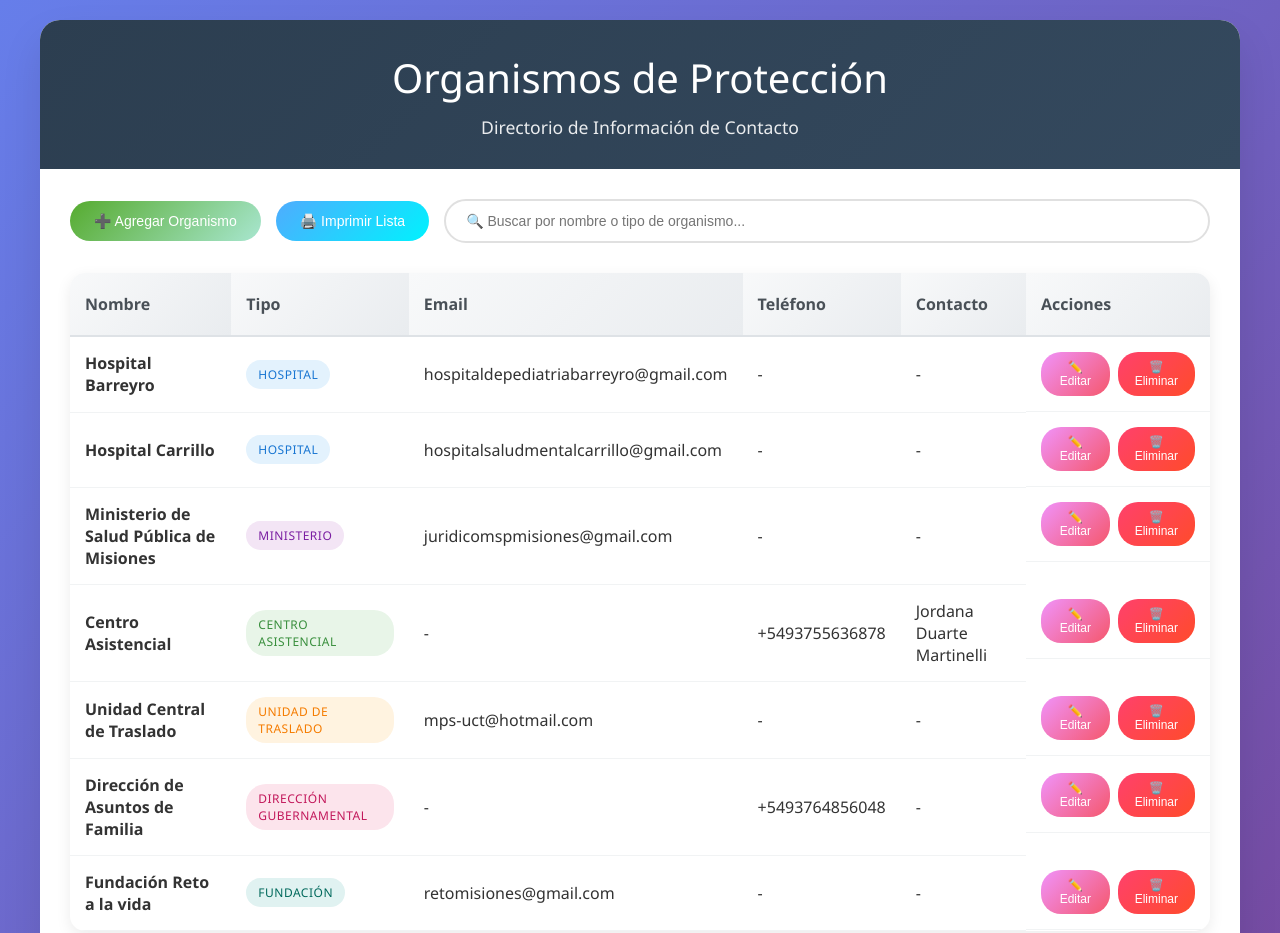
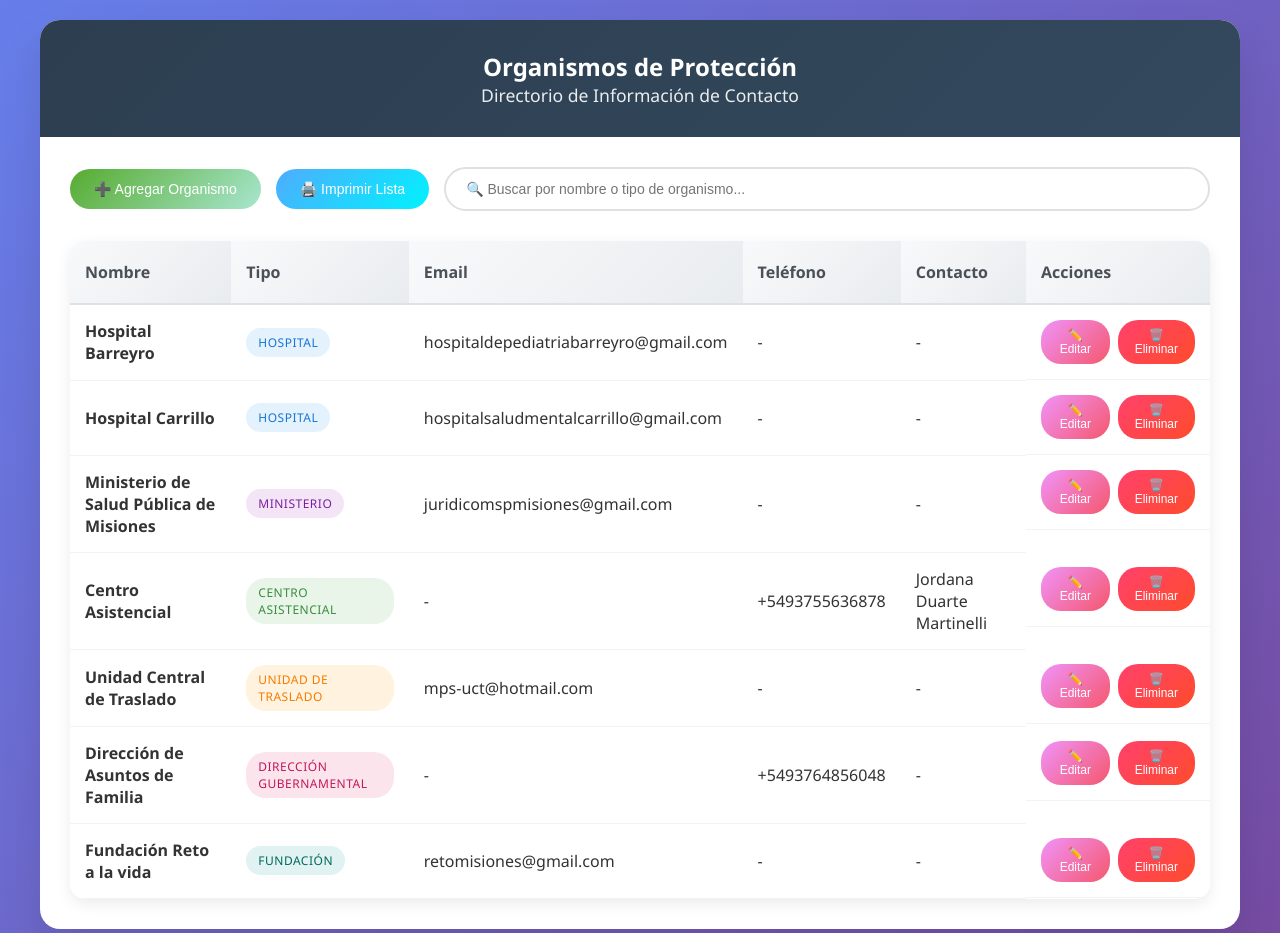
Before and after one commit to Defensoria6/organismos-proteccion, a plain HTML site: page index.html in a window 1280 px wide. Shown: the top 933 px of the page. Drawn offline with Linux system fonts and the light colour scheme.

Commit message:
Update index.html

```diff
--- a/index.html
+++ b/index.html
@@ -368,7 +368,7 @@
 <body>
     <div class="container">
         <div class="header">
-            <h1>Organismos de Protección</h1>
+            <h2>Organismos de Protección</h2>
             <p>Directorio de Información de Contacto</p>
         </div>
 
```
